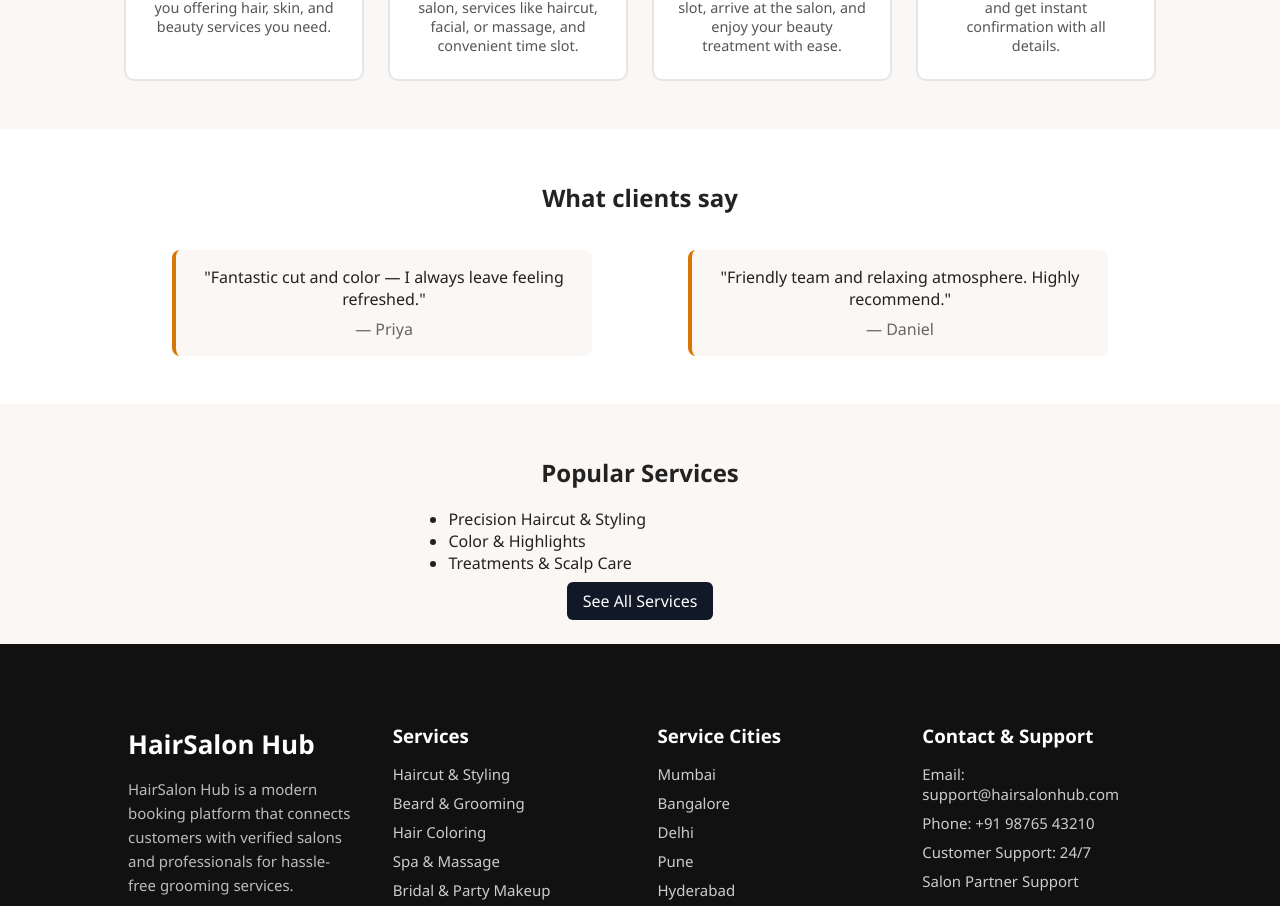
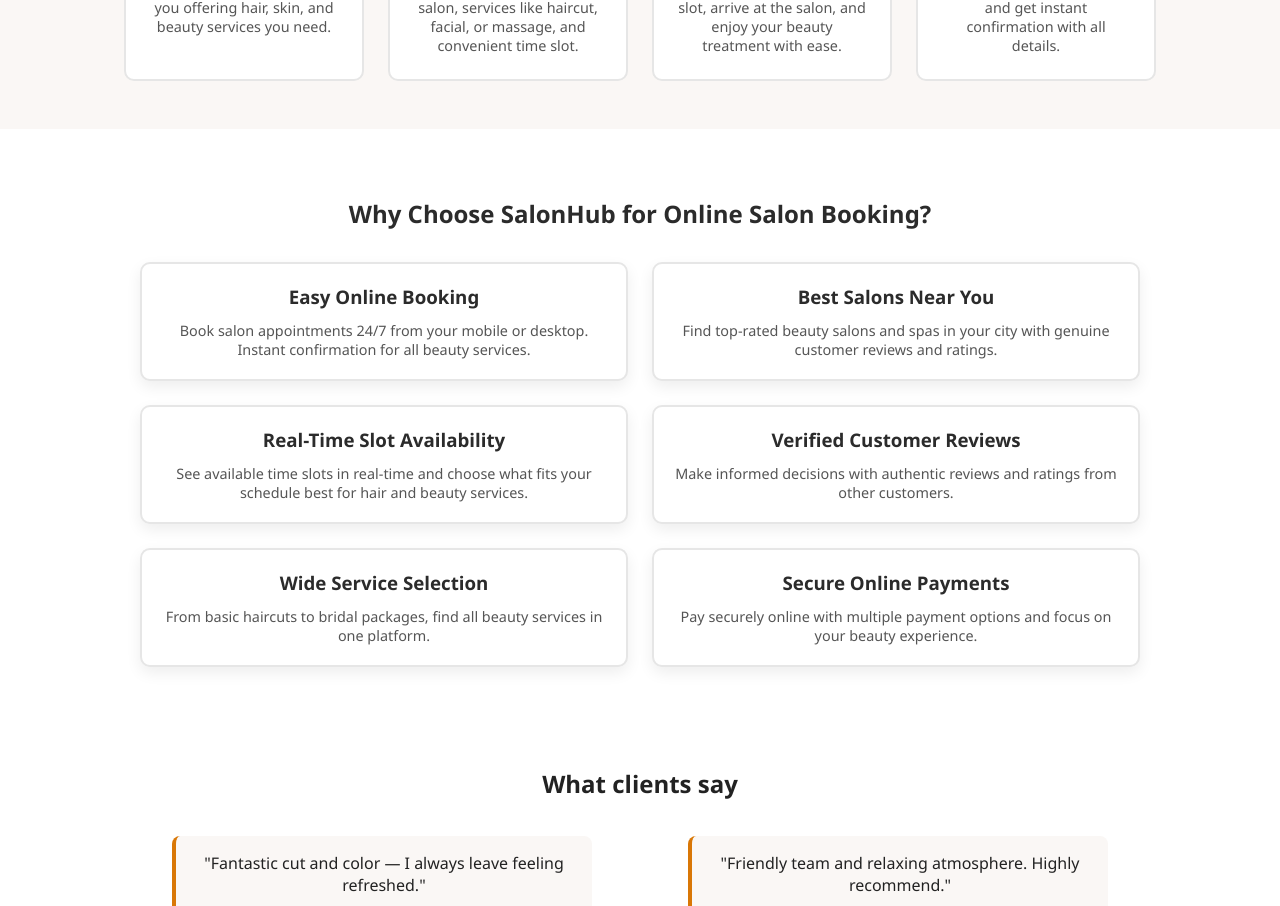
Before and after one commit to Omkar1307/HairSaloon, a React app in the folder frontend/: page / in a window 1280 px wide. Shown: the part 975-1881 px from the top of the page. Built offline with nearby package versions, Linux system fonts and the light colour scheme; the HTML template or start-up script is replaced by a standard one.

Commit message:
update home page

```diff
--- a/frontend/src/components/Home.css
+++ b/frontend/src/components/Home.css
@@ -24,9 +24,16 @@
 .how-to-book{padding:3rem 2rem;background:#faf7f5;text-align:center}
 .how-to-book h2{margin-bottom:2rem;color:#2b2b2b}
 .steps-grid{display:flex;gap:1.5rem;justify-content:center;flex-wrap:wrap;max-width:1200px;margin:0 auto}
+.why-choose{padding:3rem 2rem;background:#fff;text-align:center}
+.why-choose h2{margin-bottom:2rem;color:#2b2b2b}
+.features-grid{display:grid;grid-template-columns:repeat(2, 1fr);gap:1.5rem;max-width:1000px;margin:0 auto}
 .step-box{background:#fff;border:2px solid #e6e6e6;border-radius:10px;padding:1.5rem;max-width:240px;text-align:center;transition:all 0.3s ease;cursor:pointer}
 .step-box:hover{transform:translateY(-8px);border-color:#d97706;box-shadow:0 10px 25px rgba(217,119,6,0.15);background:#fffbf8}
 .step-number{font-size:2rem;font-weight:bold;color:#d97706;margin-bottom:.5rem}
 .step-box h3{margin:.75rem 0;color:#2b2b2b}
 .step-box p{margin:0;color:#555;font-size:0.9rem}
-@media (max-width:700px){.hero{flex-direction:column;padding:2rem}.hero-image{width:100%;height:160px;margin-top:1rem}.cards{flex-direction:column;align-items:center}.card{width:100%;max-width:360px}.steps-grid{flex-direction:column;align-items:center}.step-box{max-width:100%;width:100%}}
+.feature-box{background:#faf7f5;border:2px solid #e6e6e6;border-radius:10px;padding:1.5rem;text-align:center;transition:all 0.3s ease;cursor:pointer}
+.feature-box:hover{transform:translateY(-8px);border-color:#d97706;box-shadow:0 10px 25px rgba(217,119,6,0.15);background:#fffbf8}
+.feature-box h3{margin:0 0 .75rem;color:#2b2b2b}
+.feature-box p{margin:0;color:#555;font-size:0.9rem}
+@media (max-width:700px){.hero{flex-direction:column;padding:2rem}.hero-image{width:100%;height:160px;margin-top:1rem}.cards{flex-direction:column;align-items:center}.card{width:100%;max-width:360px}.steps-grid{flex-direction:column;align-items:center}.step-box{max-width:100%;width:100%}.features-grid{grid-template-columns:1fr}.feature-box{width:100%}}
--- a/frontend/src/components/Home.jsx
+++ b/frontend/src/components/Home.jsx
@@ -64,6 +64,36 @@
         </div>
       </section>
 
+      <section className="why-choose">
+        <h2>Why Choose SalonHub for Online Salon Booking?</h2>
+        <div className="features-grid">
+          <div className="feature-box">
+            <h3>Easy Online Booking</h3>
+            <p>Book salon appointments 24/7 from your mobile or desktop. Instant confirmation for all beauty services.</p>
+          </div>
+          <div className="feature-box">
+            <h3>Best Salons Near You</h3>
+            <p>Find top-rated beauty salons and spas in your city with genuine customer reviews and ratings.</p>
+          </div>
+          <div className="feature-box">
+            <h3>Real-Time Slot Availability</h3>
+            <p>See available time slots in real-time and choose what fits your schedule best for hair and beauty services.</p>
+          </div>
+          <div className="feature-box">
+            <h3>Verified Customer Reviews</h3>
+            <p>Make informed decisions with authentic reviews and ratings from other customers.</p>
+          </div>
+          <div className="feature-box">
+            <h3>Wide Service Selection</h3>
+            <p>From basic haircuts to bridal packages, find all beauty services in one platform.</p>
+          </div>
+          <div className="feature-box">
+            <h3>Secure Online Payments</h3>
+            <p>Pay securely online with multiple payment options and focus on your beauty experience.</p>
+          </div>
+        </div>
+      </section>
+
       <section className="testimonials">
         <h2>What clients say</h2>
         <div className="test-cards">
```
